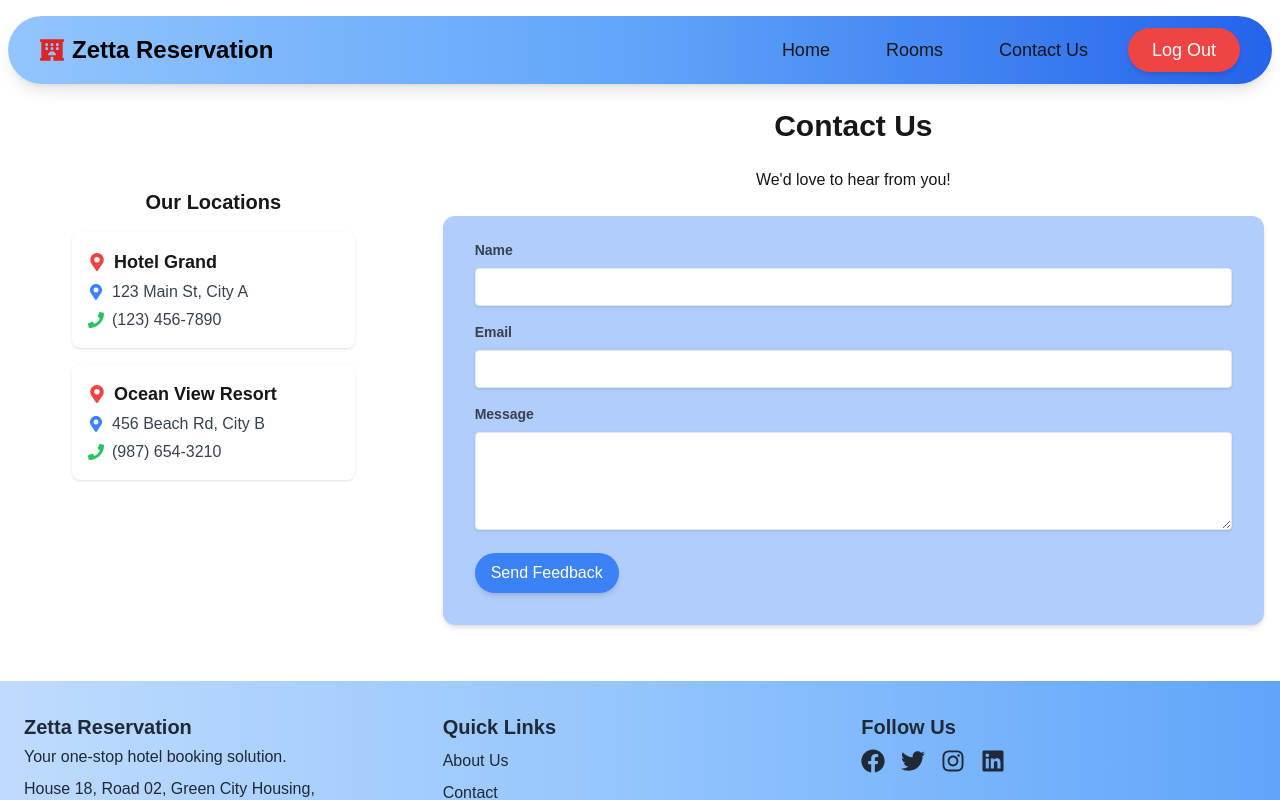
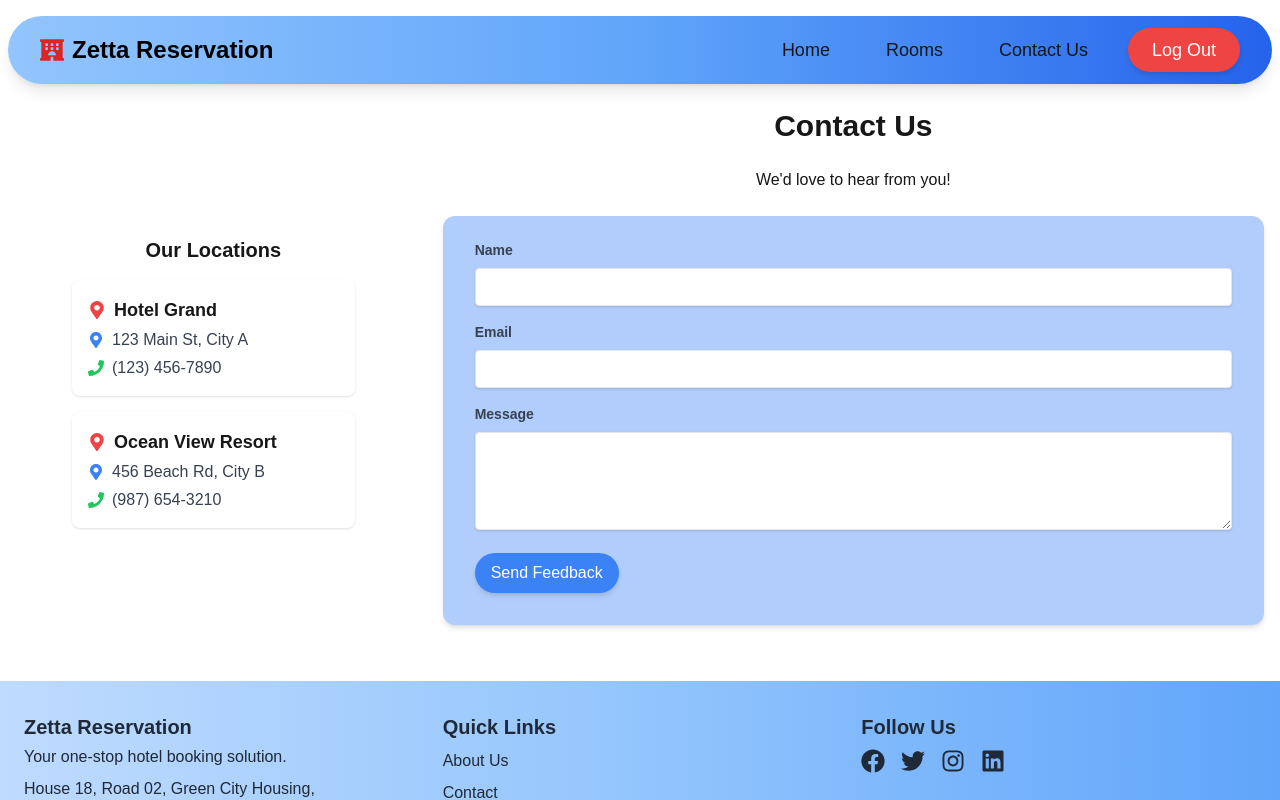
Before and after one commit to Fahim-ahmed-ifty/hotelreservation, a Next.js app: page /contact in a window 1280 px wide. Shown: the top 800 px of the page. Built offline with nearby package versions, Linux system fonts and the light colour scheme.

Commit message:
fix respnsive initially of hero

```diff
--- a/app/components/ContactPageLeft.tsx
+++ b/app/components/ContactPageLeft.tsx
@@ -14,7 +14,7 @@ interface ContactPageLeftProps {
 const ContactPageLeft = ({ locations }: ContactPageLeftProps) => {
 	return (
 		<div className='p-6 mt-12 flex flex-col'>
-			<h2 className='text-xl font-semibold mb-4 flex justify-center items-center'>
+			<h2 className='mt-12 flex justify-center items-center text-xl font-semibold mb-4 text-center sm:text-left'>
 				Our Locations
 			</h2>
 			<ul className='space-y-4'>
--- a/app/contact/page.tsx
+++ b/app/contact/page.tsx
@@ -19,13 +19,13 @@ const page = () => {
 	];
 
 	return (
-		<div className='w-full h-full justify-between'>
+		<div className='w-full h-full flex flex-col justify-between'>
 			<Navbar />
-			<div className='flex flex-row'>
-				<div className='w-1/3 p-12'>
+			<div className='flex flex-col md:flex-row'>
+				<div className='w-full md:w-1/3 p-12'>
 					<ContactPageLeft locations={locations} />
 				</div>
-				<div className='w-2/3'>
+				<div className='w-full md:w-2/3'>
 					<ContactPageRight />
 				</div>
 			</div>
```
